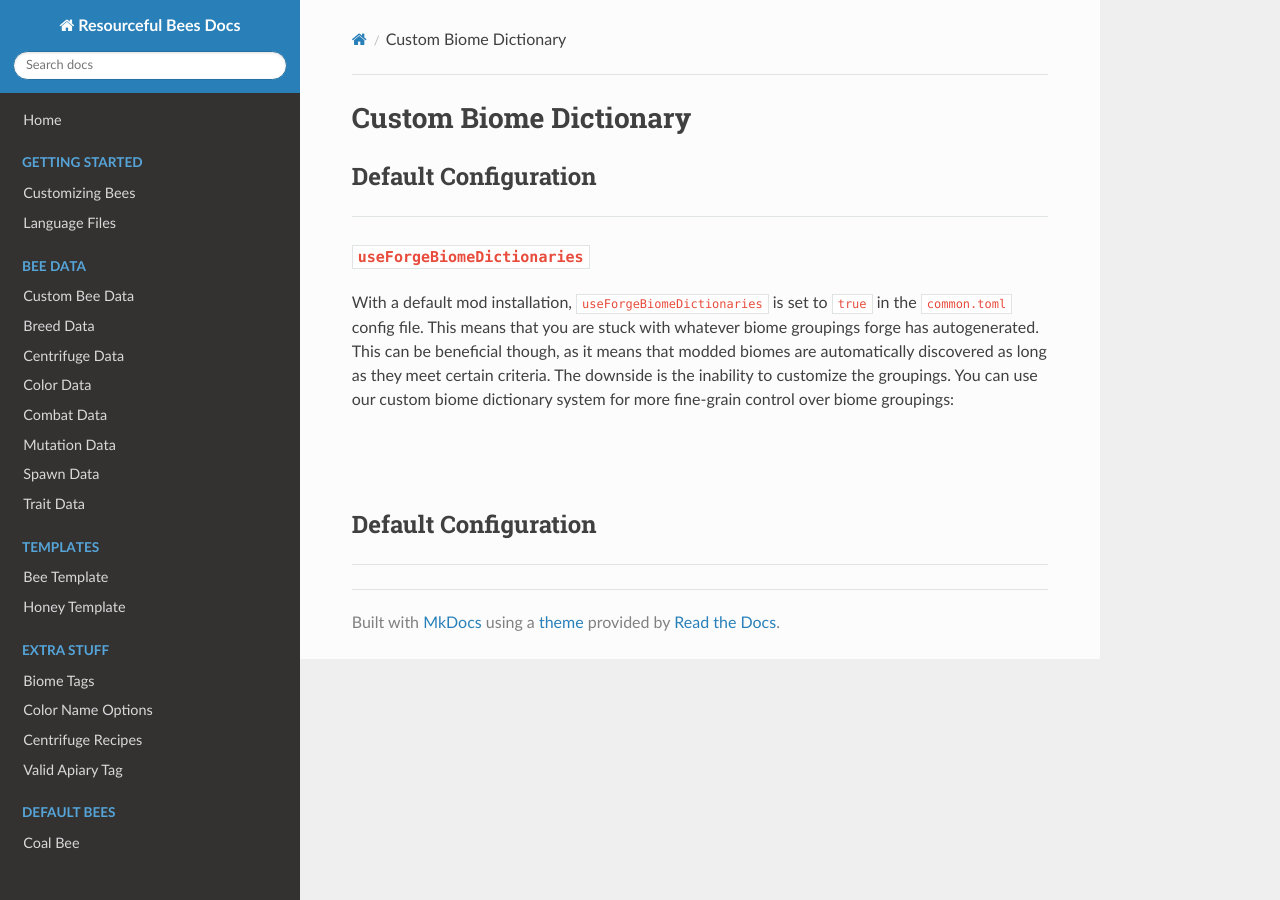
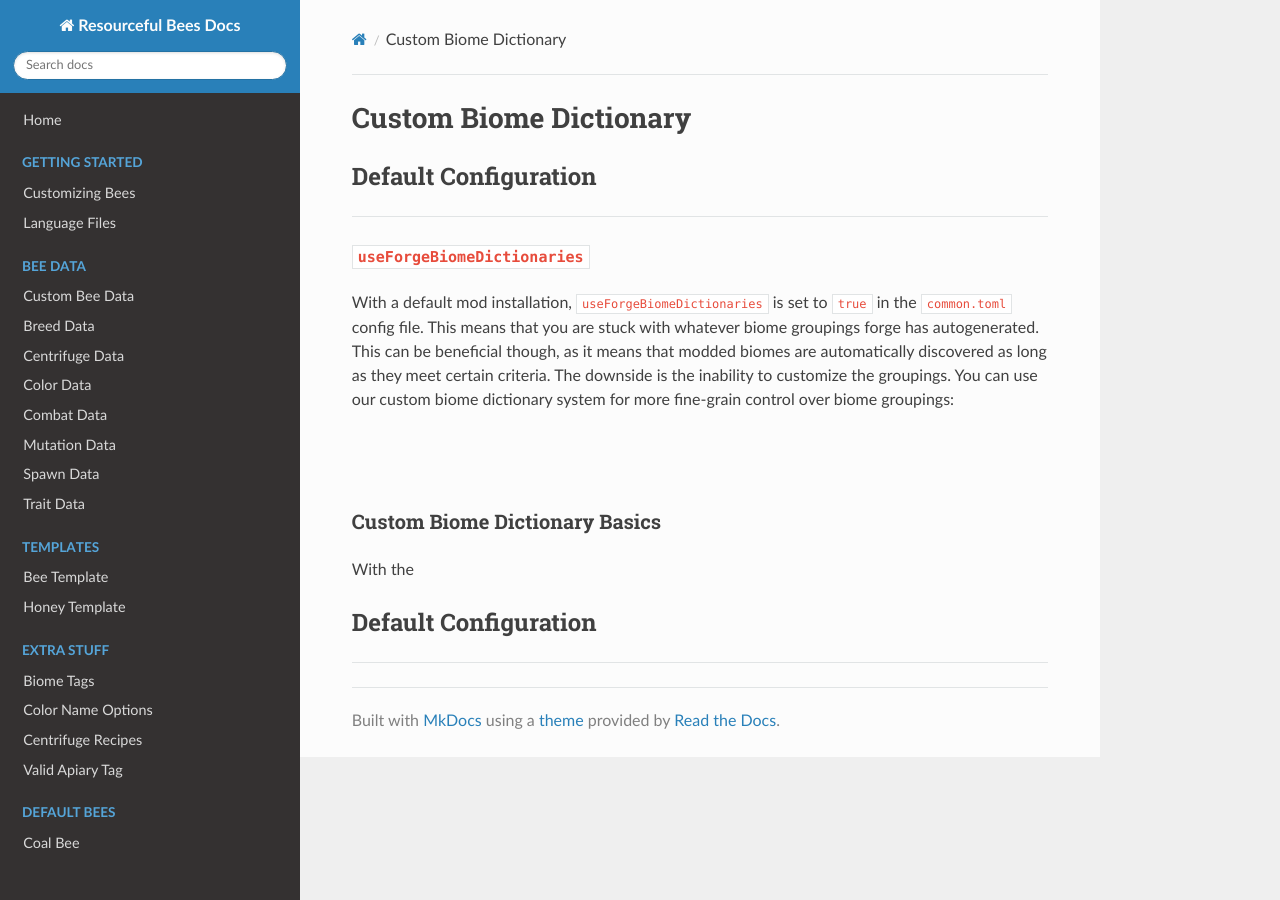
Before and after one commit to Team-Resourceful/ResourcefulBeesDocs, an MkDocs documentation site: the page built from docs/extra_stuff/custom_biome_dictionary.md, in a window 1280 px wide. Built offline with MkDocs 1.6.1, drawn with Linux system fonts in a browser that asks for light colours; nearby versions of some CDN libraries.

Commit message:
docs/extra_stuff/custom_biome_dictionary.md updated from https://stackedit.io/

```diff
--- a/docs/extra_stuff/custom_biome_dictionary.md
+++ b/docs/extra_stuff/custom_biome_dictionary.md
@@ -10,10 +10,12 @@ With a default mod installation, `useForgeBiomeDictionaries` is set to `true` in
 <br>
 <br>
 
-###
+### **Custom Biome Dictionary Basics**
+
+With the
 
 ## **Default Configuration**
 ***
 <!--stackedit_data:
-eyJoaXN0b3J5IjpbMTY2MjM3NzEzMl19
+eyJoaXN0b3J5IjpbLTEzNDUwNDk0MV19
 -->
```
